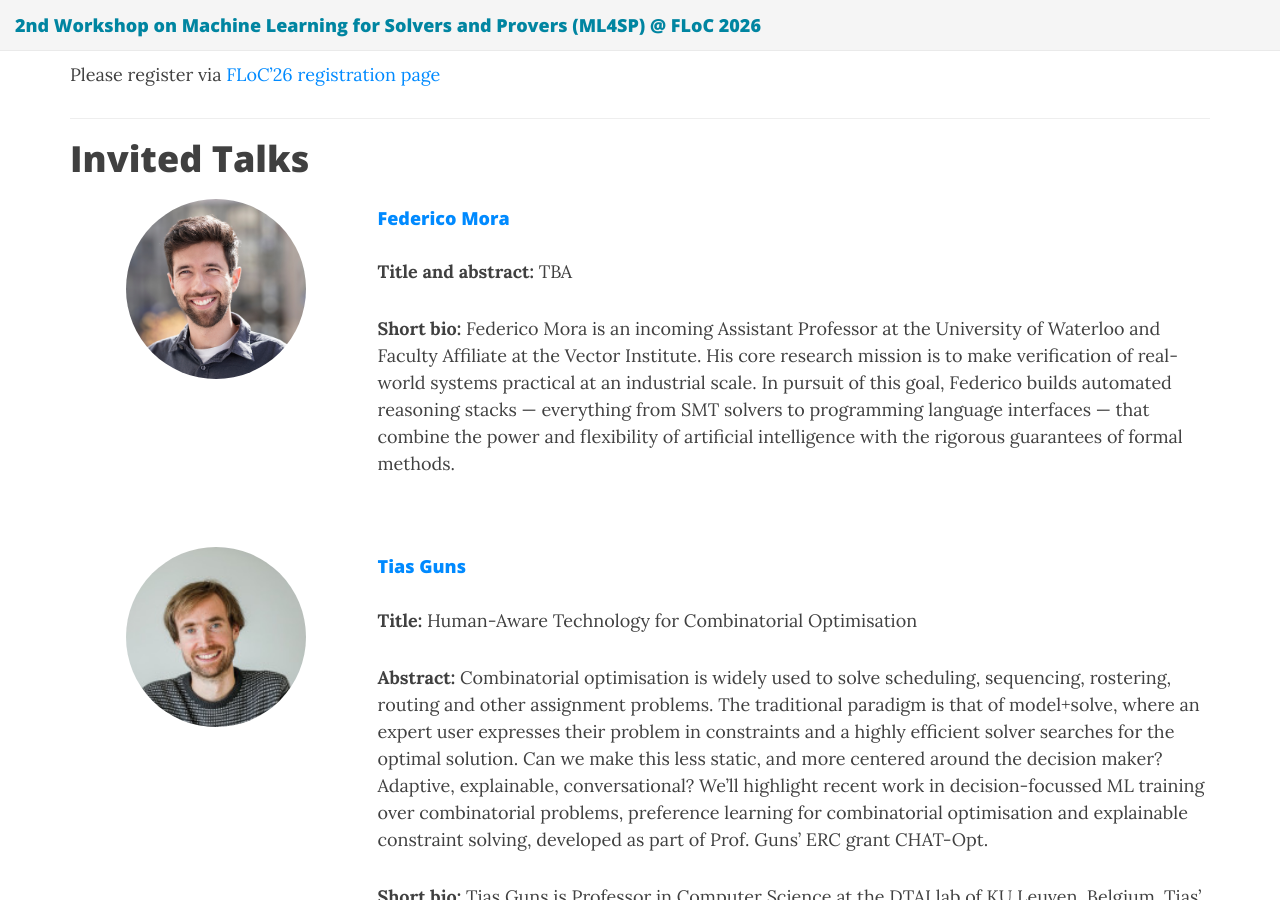
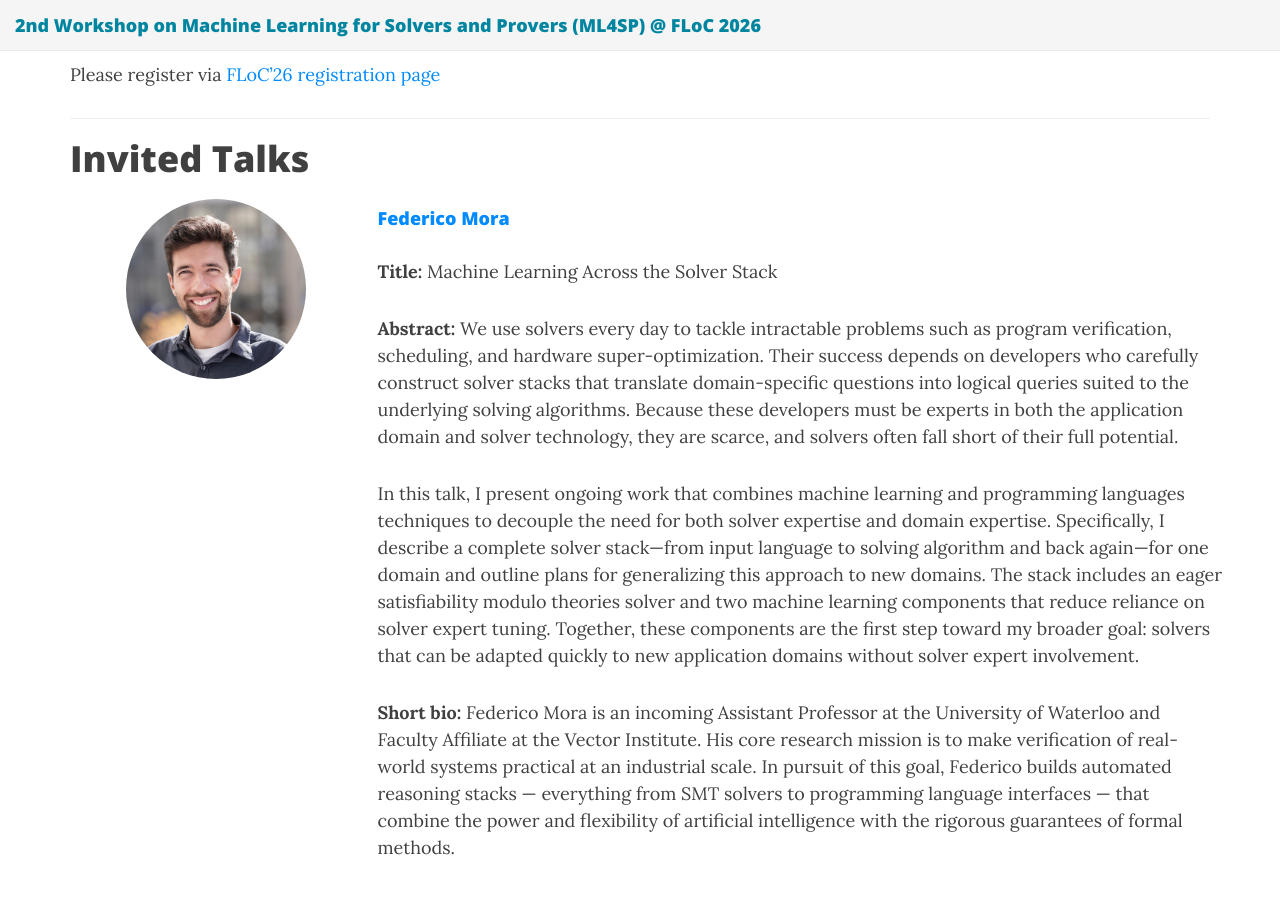
Before and after one commit to ml4sp/ml4sp.github.io, a Jekyll site: the page built from index.md, in a window 1280 px wide and 900 px high, scrolled down 1765 px. Built offline with Jekyll 4.4.1, drawn with Linux system fonts in a browser that asks for light colours; nearby versions of some CDN libraries.

Commit message:
Add title and abstract for Federico Mora's talk

```diff
--- a/index.md
+++ b/index.md
@@ -108,9 +108,35 @@ Please register via [FLoC’26 registration page](https://www.floc26.org/registr
 
 #### [Federico Mora](https://federico.morarocha.ca/)
 
-**Title and abstract:** TBA
+**Title:** Machine Learning Across the Solver Stack
 
-**Short bio:** Federico Mora is an incoming Assistant Professor at the University of Waterloo and Faculty Affiliate at the Vector Institute. His core research mission is to make verification of real-world systems practical at an industrial scale. In pursuit of this goal, Federico builds automated reasoning stacks — everything from SMT solvers to programming language interfaces — that combine the power and flexibility of artificial intelligence with the rigorous guarantees of formal methods.
+**Abstract:** We use solvers every day to tackle intractable problems such as program
+verification, scheduling, and hardware super-optimization. Their success
+depends on developers who carefully construct solver stacks that translate
+domain-specific questions into logical queries suited to the underlying solving
+algorithms. Because these developers must be experts in both the application
+domain and solver technology, they are scarce, and solvers often fall short of
+their full potential.
+
+In this talk, I present ongoing work that combines machine learning and
+programming languages techniques to decouple the need for both solver expertise
+and domain expertise. Specifically, I describe a complete solver stack---from
+input language to solving algorithm and back again---for one domain and outline
+plans for generalizing this approach to new domains. The stack includes an
+eager satisfiability modulo theories solver and two machine learning components
+that reduce reliance on solver expert tuning. Together, these components are
+the first step toward my broader goal: solvers that can be adapted quickly to
+new application domains without solver expert involvement.
+
+
+**Short bio:** Federico Mora is an incoming Assistant Professor at the University of Waterloo
+and Faculty Affiliate at the Vector Institute. His core research mission is to
+make verification of real-world systems practical at an industrial scale. In
+pursuit of this goal, Federico builds automated reasoning stacks — everything
+from SMT solvers to programming language interfaces — that combine the power
+and flexibility of artificial intelligence with the rigorous guarantees of
+formal methods.
+
 
 </div>
 </div>
```
